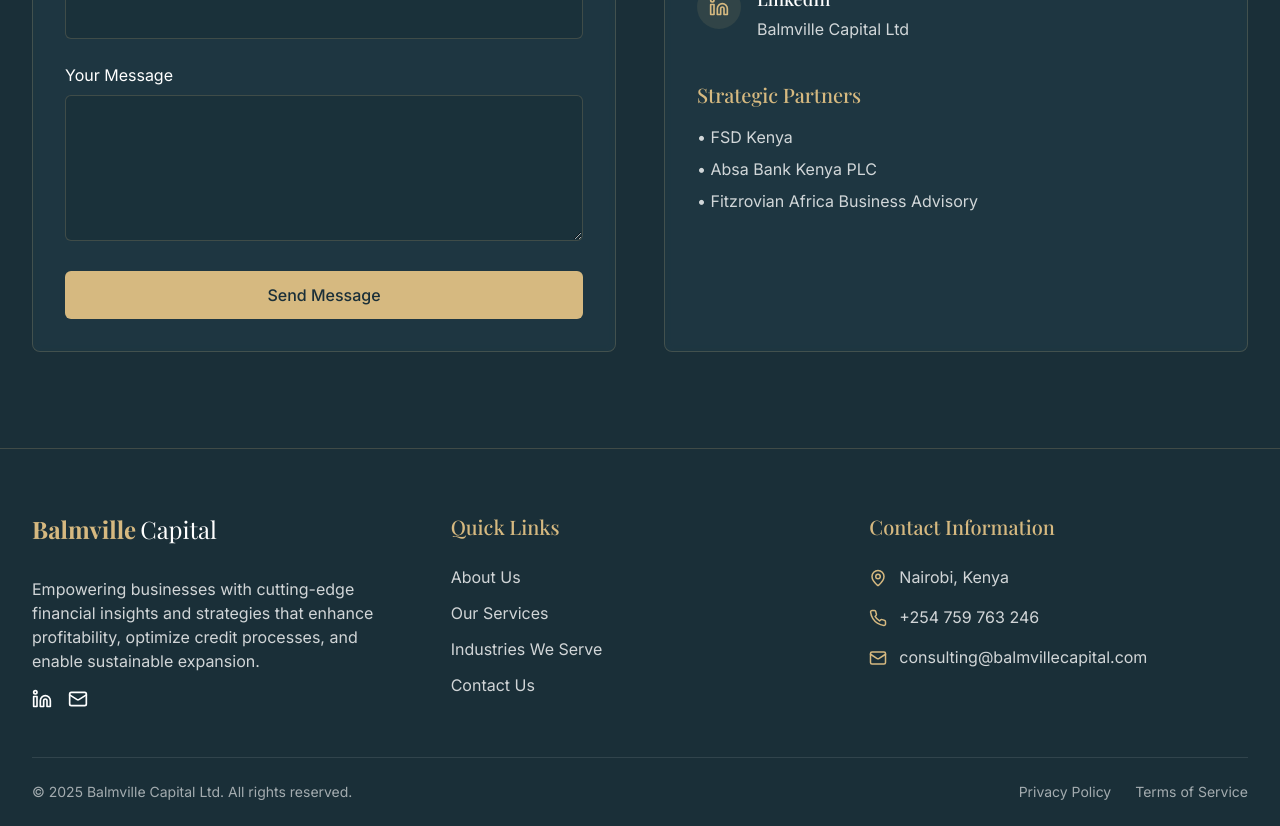
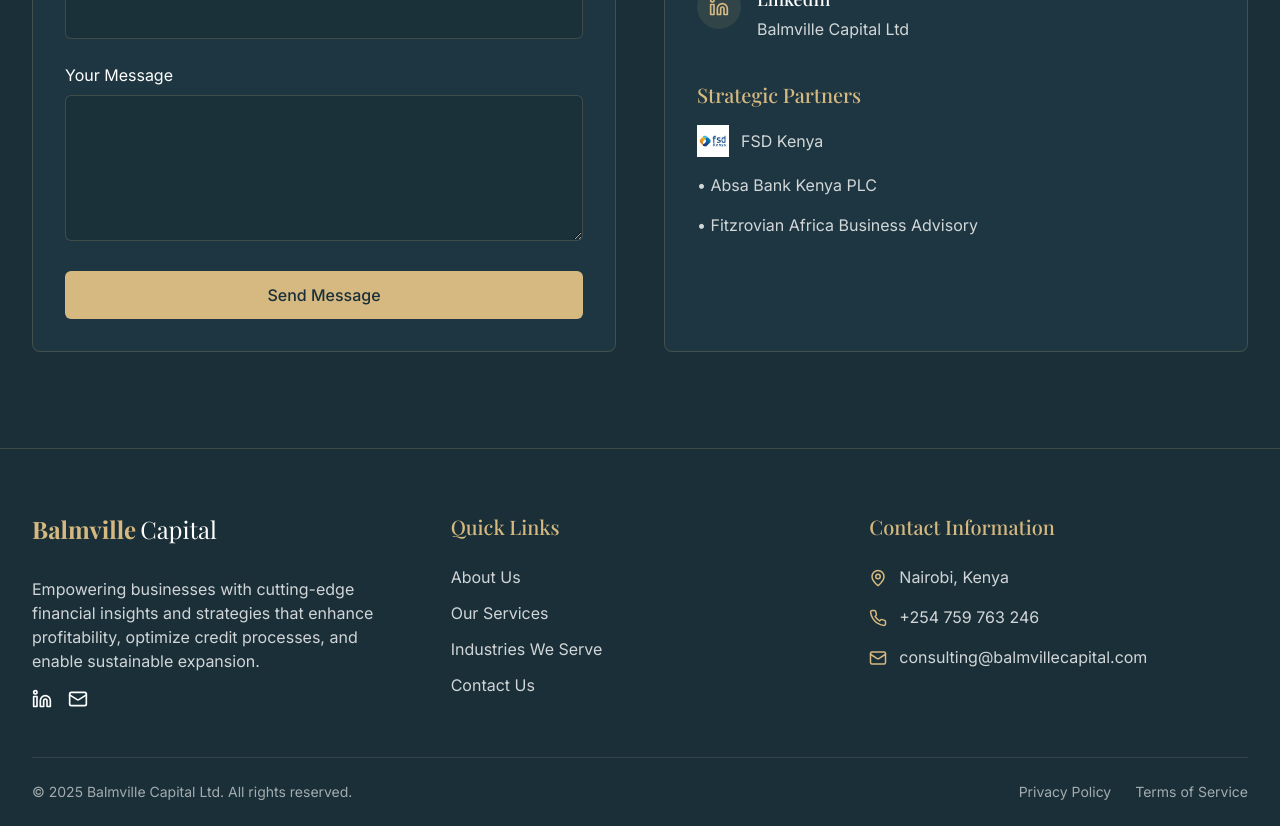
Before and after one commit to amanikituto/balmvillecapital, a React (Vite) app: page / in a window 1280 px wide. Shown: the part 4200-5026 px from the top of the page. Built offline with nearby package versions, Linux system fonts and the light colour scheme.

Commit message:
Add icon to FSD Kenya
Add an icon to FSD Kenya in the strategic partners section.

```diff
--- a/src/components/home/Contact.tsx
+++ b/src/components/home/Contact.tsx
@@ -181,8 +181,11 @@ const Contact = () => {
 
             <div className="mt-10">
               <h4 className="text-xl text-balmville-gold mb-4">Strategic Partners</h4>
-              <ul className="space-y-2 text-white/80">
-                <li>• FSD Kenya</li>
+              <ul className="space-y-4 text-white/80">
+                <li className="flex items-center">
+                  <img src="/lovable-uploads/b31cedfa-3da1-4436-8930-b9a2af0349da.png" alt="FSD Kenya Logo" className="w-8 h-8 mr-3" />
+                  FSD Kenya
+                </li>
                 <li>• Absa Bank Kenya PLC</li>
                 <li>• Fitzrovian Africa Business Advisory</li>
               </ul>
```
Also changed, not shown: public/lovable-uploads/b31cedfa-3da1-4436-8930-b9a2af0349da.png (added).
